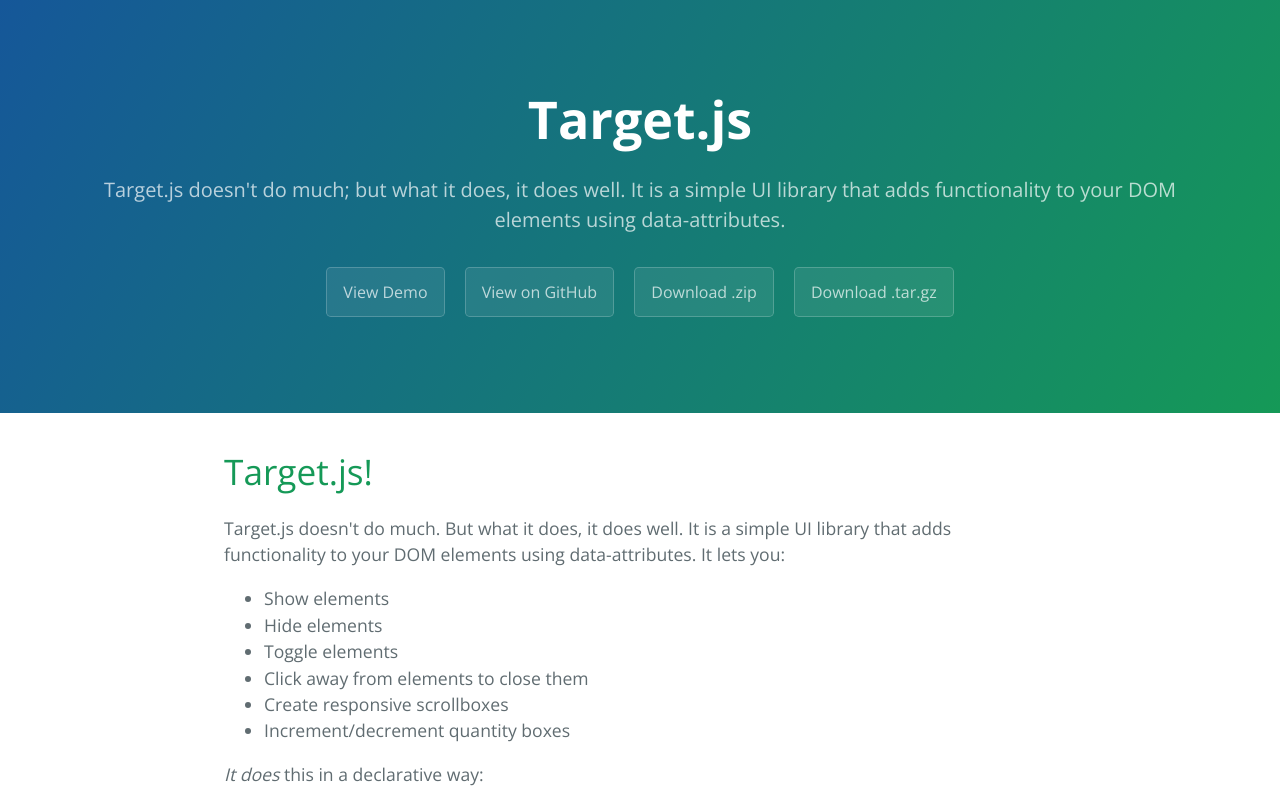
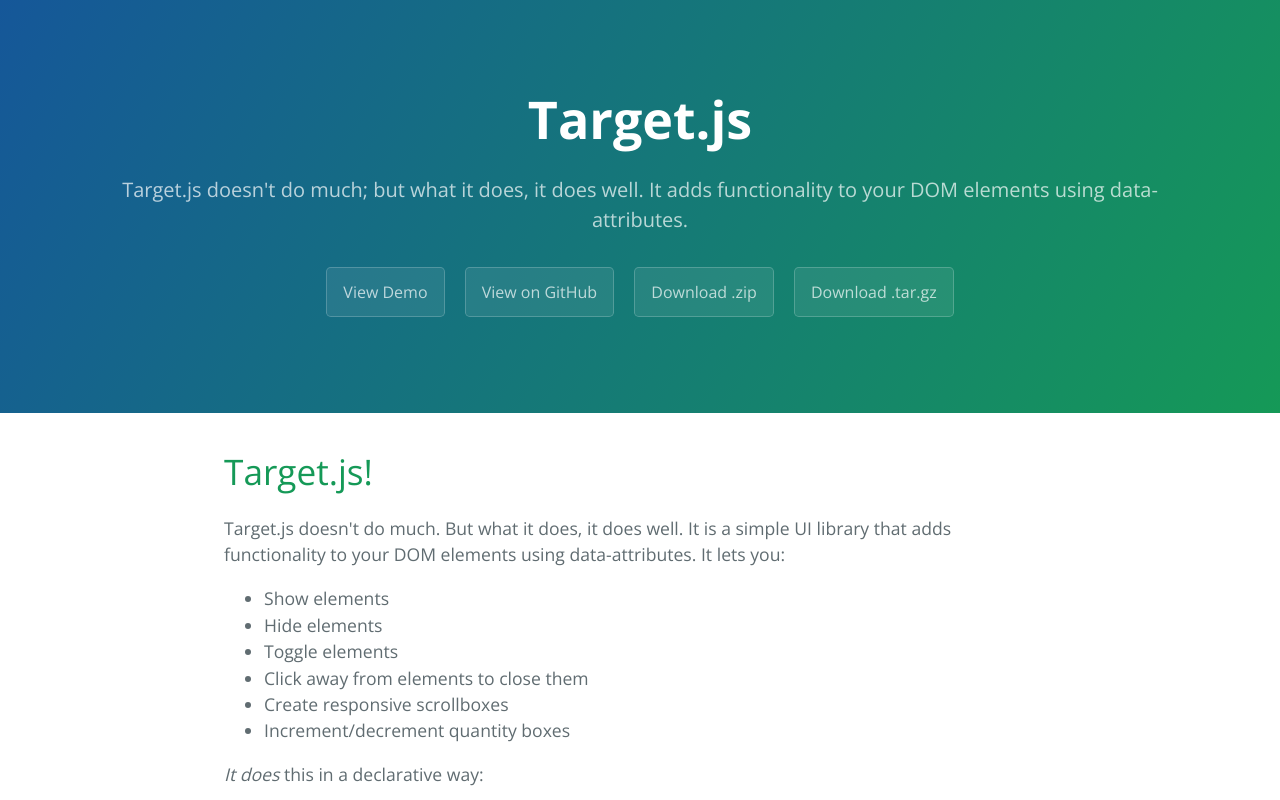
Before and after one commit to gocomet/target.js, a plain HTML site: page index.html in a window 1280 px wide. Shown: the top 800 px of the page. Drawn offline with nearby package versions, Linux system fonts and the light colour scheme.

Commit message:
fix tagline

```diff
--- a/index.html
+++ b/index.html
@@ -12,7 +12,7 @@
   <body>
     <section class="page-header">
       <h1 class="project-name">Target.js</h1>
-      <h2 class="project-tagline">Target.js doesn&#39;t do much; but what it does, it does well. It is a simple UI library that adds functionality to your DOM elements using data-attributes.</h2>
+      <h2 class="project-tagline">Target.js doesn&#39;t do much; but what it does, it does well. It adds functionality to your DOM elements using data-attributes.</h2>
       <a href="demo.html" class="btn">View Demo</a>
       <a href="https://github.com/gocomet/target.js" class="btn">View on GitHub</a>
       <a href="https://github.com/gocomet/target.js/zipball/master" class="btn">Download .zip</a>
```
